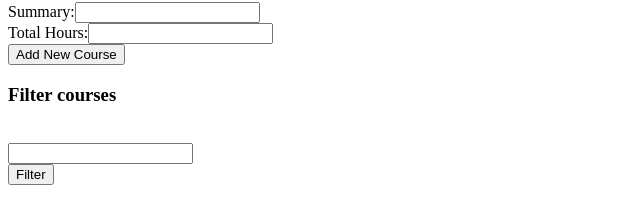
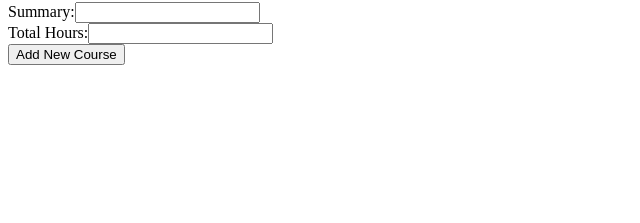
Before and after one commit to Advanced-Computer-Lab-2022/Akwya, a React (Create React App) app in the folder client/: page /instructor in a window 1280 px wide. Shown: the part 371-594 px from the top of the page, without its empty margins (0-640 px from the left). Built offline with nearby package versions, Linux system fonts and the light colour scheme; the HTML template or start-up script is replaced by a standard one.

Commit message:
removed filter

```diff
--- a/client/src/components/Instructor/FilterCourses.js
+++ /dev/null
@@ -1,64 +0,0 @@
-import { useState, useEffect } from 'react'
-//import Swal from "sweetalert2";
-import axios from 'axios'
-import * as React from 'react';
-
-const FilterCourse = () => {
-
-    const [courses, setCourses] = useState([])
-    const [option, setOption] = useState('')
-    const [error, setError] = useState(null)
-    const [open, setOpen] = React.useState(false)
-
-    const handleOpen = () => {
-      setOpen(!open);
-    };
-
-    const HandleFilter = async (e) => {
-        e.preventDefault()
-        useEffect(() => {
-            axios
-                .get('http://localhost:9000/course/filterCoursesOnSubjAndRating/:id/:title')
-                .then(res => {
-                    console.log(res)
-                    setCourses(res.data)
-                })
-                .catch(err => { console.log(err) })
-        }, [])
-
-    }
-
-    return (
-        <form className="filter" onSubmit={HandleFilter}>
-            <h3>Filter courses </h3>
-
-
-            <br/>
-
-            <input
-                type="text"
-                onChange={(e) => setOption(e.target.value)}
-                value={option}
-                required/>
-            <br/>
-            {/* {open ? (
-        <ul className="menu">
-          <li className="menu-item">
-            <button>Menu 1</button>
-          </li>
-          <li className="menu-item">
-            <button>Menu 2</button>
-          </li>
-        </ul>
-      ) : null} */}
-
-            <button> Filter </button>
-            {
-                courses.map(course => <li key={course.id} > Title: {course.title} Price: {course.price} Total Hours: {course.totalHours} Rating: {course.rating} </li>)}
-
-                    {error && <div className="error" > {error} </div>}
-                </form>
-                )
-            }
-
-            export default FilterCourse
--- a/client/src/pages/Instructor.js
+++ b/client/src/pages/Instructor.js
@@ -2,7 +2,7 @@ import { useEffect,useState } from 'react'
 import { Link } from 'react-router-dom'
 import viewMyCourses from '../components/MyCourses.js'
 import CreateACourse from '../components/Instructor/CreateCourse.js'
-import FilterCourse from '../components/Instructor/FilterCourses.js'
+
 
 const Instructor = () => {
 
@@ -23,7 +23,6 @@ const Instructor = () => {
         </div>
         {/* <viewMyCourses/> */}
         <CreateACourse/>
-        <FilterCourse/>
 
      </div>
      </div>
```
